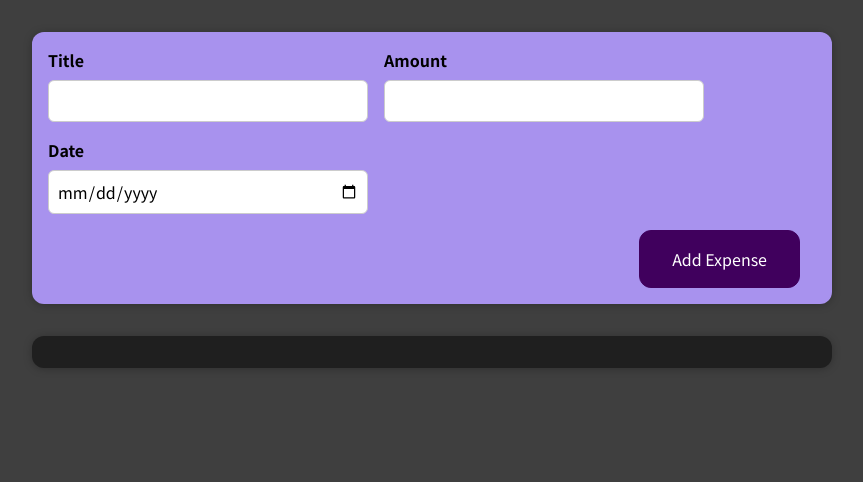
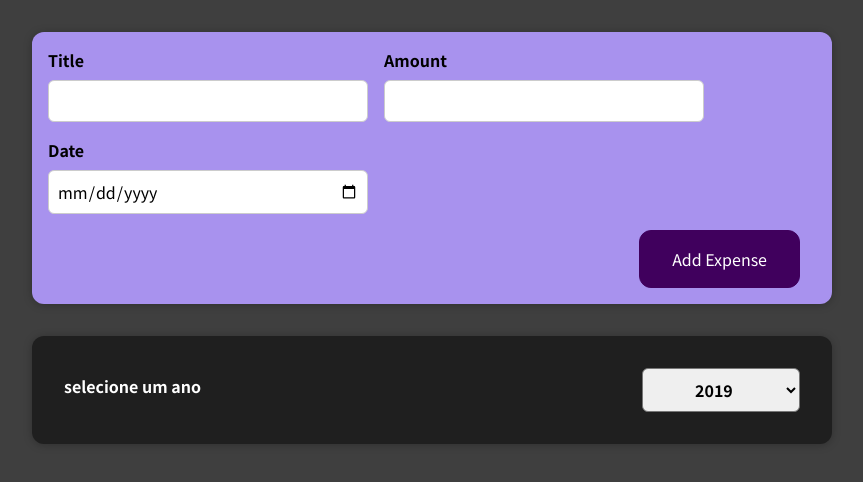
Before and after one commit to leecaslu/01-starting-setup, a React (Create React App) app: page / in a window 1280 px wide. Shown: the top 482 px of the page, without its empty margins (208-1071 px from the left). Built offline with nearby package versions, Linux system fonts and the light colour scheme.

Commit message:
brincando com states e listeners

```diff
--- a/src/components/Expenses/ExpenseContainer.js
+++ b/src/components/Expenses/ExpenseContainer.js
@@ -1,15 +1,19 @@
 import ExpenseItem from "./ExpenseItem";
 import Card from '../UI/Card';
+import ExpensesFilter from "./ExpensesFilter";
 import './ExpenseContainer.css';
+import { useState } from "react";
 
 const ExpenseContainer = (props) => {
+  // função que organiza os gastos da lista por ano
+  const [year, setYear] = useState(0);
+  const yearHandler = (ano) => setYear(ano);
+  const listaExpenses = props.expenses.filter((el) => !year ? !year : el.date.getFullYear() === year);
   return (
     <Card className="expenses">
-      {
-        props.expenses.map((el) =>
-          <ExpenseItem key={el.id} expense={el.title} date={el.date} value={el.amount} />
-        )
-      }
+      <ExpensesFilter yearHandler={yearHandler} />
+      {listaExpenses.map((el) =>
+        <ExpenseItem key={el.id} expense={el.title} date={el.date} value={el.amount} />)}
     </Card>
   )
 }
--- /dev/null
+++ b/src/components/Expenses/ExpensesFilter.css
@@ -0,0 +1,24 @@
+.expenses-filter {
+  color: white;
+  padding: 0 1rem;
+}
+
+.expenses-filter__control {
+  display: flex;
+  width: 100%;
+  align-items: center;
+  justify-content: space-between;
+  margin: 1rem 0;
+}
+
+.expenses-filter label {
+  font-weight: bold;
+  margin-bottom: 0.5rem;
+}
+
+.expenses-filter select {
+  font: inherit;
+  padding: 0.5rem 3rem;
+  font-weight: bold;
+  border-radius: 6px;
+}
--- /dev/null
+++ b/src/components/Expenses/ExpensesFilter.js
@@ -0,0 +1,24 @@
+import './ExpensesFilter.css';
+
+
+export default function ExpensesFilter(props) {
+  const changeHandler = (e) => {
+    props.yearHandler(parseInt(e.target.value));
+  }
+  return (
+    <div>
+      <div className='expenses-filter'>
+        <div className='expenses-filter__control'>
+          <label>selecione um ano</label>
+          <select onChange={changeHandler}>
+            <option value='2019'>2019</option>
+            <option value='2020'>2020</option>
+            <option value='2021'>2021</option>
+            <option value='2022'>2022</option>
+            <option value='0'>Tudo</option>
+          </select>
+        </div>
+      </div>
+    </div>
+  )
+};
```
